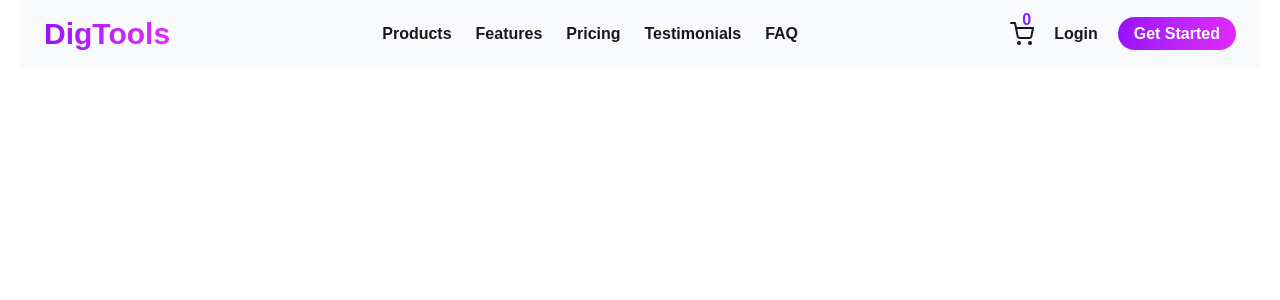
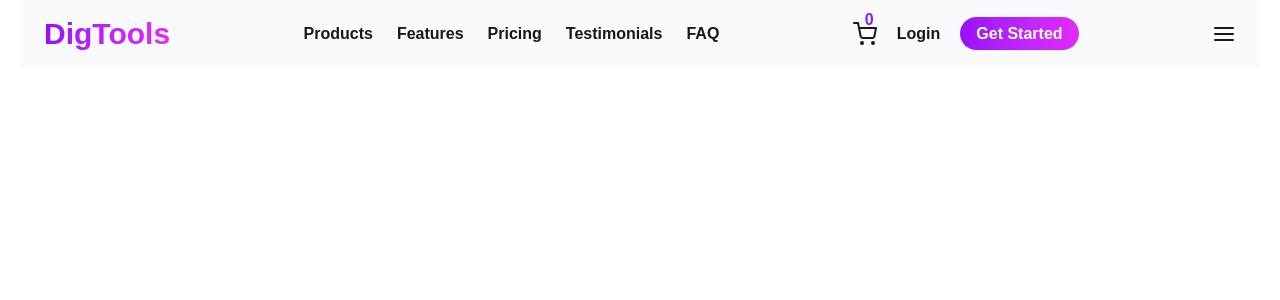
Before and after one commit to rashidulislamg71/digtools-platform, a React (Vite) app: page / in a window 1280 px wide. Shown: the top 300 px of the page. Built offline with nearby package versions, Linux system fonts and the light colour scheme.

Commit message:
menu btn add

```diff
--- a/src/components/NavBar/NavBar.jsx
+++ b/src/components/NavBar/NavBar.jsx
@@ -1,6 +1,6 @@
 import React from "react";
 import Logo from "../../utils/Logo";
-import { FiShoppingCart } from "react-icons/fi";
+import { FiMenu, FiShoppingCart } from "react-icons/fi";
 import Button from "../../utils/Button";
 
 // navData
@@ -50,17 +50,19 @@ function NavBar() {
       <div className="flex justify-center items-center gap-5">
         <div className="relative font-bold cursor-pointer">
           <span className="absolute font-bold -top-3.5 left-3 text-violet-600">
-            {" "}
             0
-          </span>{" "}
+          </span>
           <FiShoppingCart className="text-2xl hover:text-violet-600" />
         </div>
         <button className=" font-bold cursor-pointer hover:text-violet-500">
-          {" "}
           Login
         </button>
         <Button text="Get Started" />
       </div>
+      {/* menu humburger icon for mobile view */}
+      <button className="text-2xl cursor-pointer hover:text-violet-600">
+        <FiMenu />
+      </button>
     </div>
   );
 }
```
